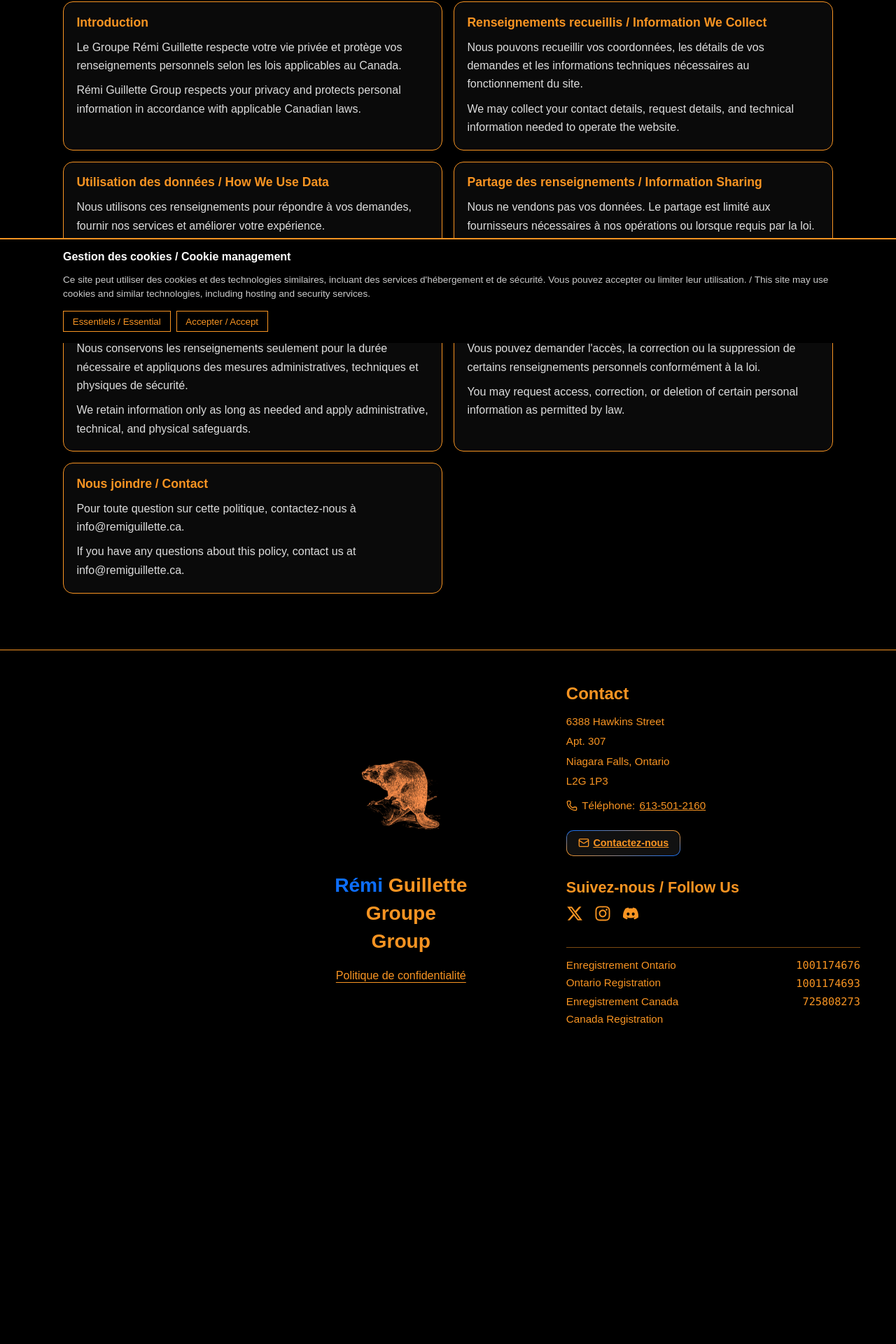
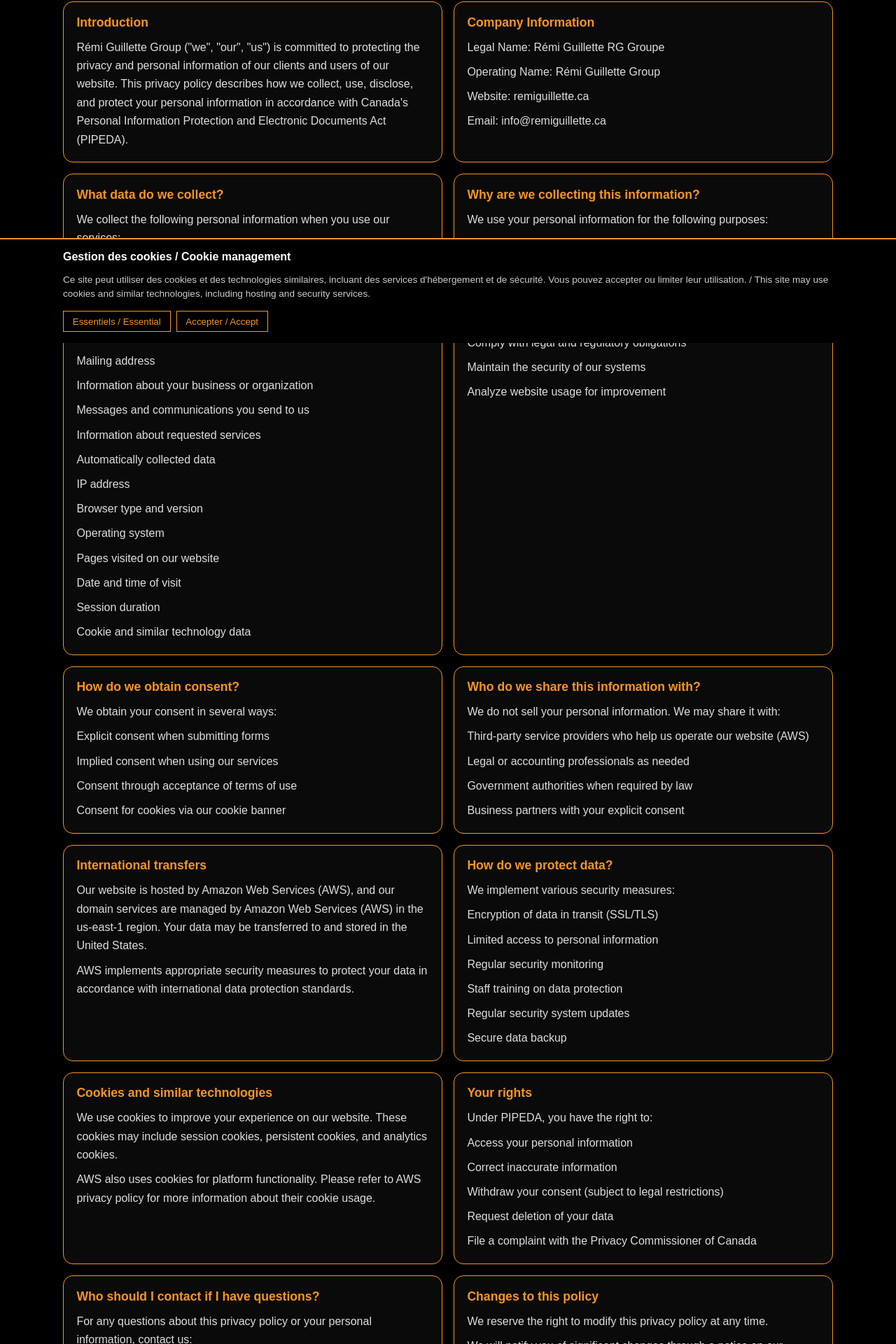
Before and after one commit to remiguillette/BeaverNet-3.2, a React (Vite) app: page /privacy-policy in a window 1280 px wide. Shown: the part 310-2230 px from the top of the page at 70% size. Before the commit the page ends 1830 px from the top, so only its background shows below. Built offline with nearby package versions, Linux system fonts and the light colour scheme; no server answers.

Commit message:
Add Part 2 privacy policy sections and disclosures

```diff
--- a/src/pages/PrivacyPolicy.tsx
+++ b/src/pages/PrivacyPolicy.tsx
@@ -10,50 +10,122 @@
   {
     title: "Introduction",
     body: [
-      "Le Groupe Rémi Guillette respecte votre vie privée et protège vos renseignements personnels selon les lois applicables au Canada.",
-      "Rémi Guillette Group respects your privacy and protects personal information in accordance with applicable Canadian laws.",
+      "Rémi Guillette Group (\"we\", \"our\", \"us\") is committed to protecting the privacy and personal information of our clients and users of our website. This privacy policy describes how we collect, use, disclose, and protect your personal information in accordance with Canada's Personal Information Protection and Electronic Documents Act (PIPEDA).",
     ],
   },
   {
-    title: "Renseignements recueillis / Information We Collect",
+    title: "Company Information",
     body: [
-      "Nous pouvons recueillir vos coordonnées, les détails de vos demandes et les informations techniques nécessaires au fonctionnement du site.",
-      "We may collect your contact details, request details, and technical information needed to operate the website.",
+      "Legal Name: Rémi Guillette RG Groupe",
+      "Operating Name: Rémi Guillette Group",
+      "Website: remiguillette.ca",
+      "Email: info@remiguillette.ca",
     ],
   },
   {
-    title: "Utilisation des données / How We Use Data",
+    title: "What data do we collect?",
     body: [
-      "Nous utilisons ces renseignements pour répondre à vos demandes, fournir nos services et améliorer votre expérience.",
-      "We use this information to respond to inquiries, provide services, and improve your experience.",
+      "We collect the following personal information when you use our services:",
+      "Personal information provided directly",
+      "Full name (first and last name)",
+      "Email address",
+      "Phone number",
+      "Mailing address",
+      "Information about your business or organization",
+      "Messages and communications you send to us",
+      "Information about requested services",
+      "Automatically collected data",
+      "IP address",
+      "Browser type and version",
+      "Operating system",
+      "Pages visited on our website",
+      "Date and time of visit",
+      "Session duration",
+      "Cookie and similar technology data",
     ],
   },
   {
-    title: "Partage des renseignements / Information Sharing",
+    title: "Why are we collecting this information?",
     body: [
-      "Nous ne vendons pas vos données. Le partage est limité aux fournisseurs nécessaires à nos opérations ou lorsque requis par la loi.",
-      "We do not sell your data. Sharing is limited to providers required for operations or when legally required.",
+      "We use your personal information for the following purposes:",
+      "Provide our professional consulting services",
+      "Communicate with you about our services",
+      "Process your requests and respond to your inquiries",
+      "Improve our website and services",
+      "Comply with legal and regulatory obligations",
+      "Maintain the security of our systems",
+      "Analyze website usage for improvement",
     ],
   },
   {
-    title: "Conservation et sécurité / Retention and Security",
+    title: "How do we obtain consent?",
     body: [
-      "Nous conservons les renseignements seulement pour la durée nécessaire et appliquons des mesures administratives, techniques et physiques de sécurité.",
-      "We retain information only as long as needed and apply administrative, technical, and physical safeguards.",
+      "We obtain your consent in several ways:",
+      "Explicit consent when submitting forms",
+      "Implied consent when using our services",
+      "Consent through acceptance of terms of use",
+      "Consent for cookies via our cookie banner",
     ],
   },
   {
-    title: "Vos droits / Your Rights",
+    title: "Who do we share this information with?",
     body: [
-      "Vous pouvez demander l'accès, la correction ou la suppression de certains renseignements personnels conformément à la loi.",
-      "You may request access, correction, or deletion of certain personal information as permitted by law.",
+      "We do not sell your personal information. We may share it with:",
+      "Third-party service providers who help us operate our website (AWS)",
+      "Legal or accounting professionals as needed",
+      "Government authorities when required by law",
+      "Business partners with your explicit consent",
     ],
   },
   {
-    title: "Nous joindre / Contact",
+    title: "International transfers",
     body: [
-      "Pour toute question sur cette politique, contactez-nous à info@remiguillette.ca.",
-      "If you have any questions about this policy, contact us at info@remiguillette.ca.",
+      "Our website is hosted by Amazon Web Services (AWS), and our domain services are managed by Amazon Web Services (AWS) in the us-east-1 region. Your data may be transferred to and stored in the United States.",
+      "AWS implements appropriate security measures to protect your data in accordance with international data protection standards.",
+    ],
+  },
+  {
+    title: "How do we protect data?",
+    body: [
+      "We implement various security measures:",
+      "Encryption of data in transit (SSL/TLS)",
+      "Limited access to personal information",
+      "Regular security monitoring",
+      "Staff training on data protection",
+      "Regular security system updates",
+      "Secure data backup",
+    ],
+  },
+  {
+    title: "Cookies and similar technologies",
+    body: [
+      "We use cookies to improve your experience on our website. These cookies may include session cookies, persistent cookies, and analytics cookies.",
+      "AWS also uses cookies for platform functionality. Please refer to AWS privacy policy for more information about their cookie usage.",
+    ],
+  },
+  {
+    title: "Your rights",
+    body: [
+      "Under PIPEDA, you have the right to:",
+      "Access your personal information",
+      "Correct inaccurate information",
+      "Withdraw your consent (subject to legal restrictions)",
+      "Request deletion of your data",
+      "File a complaint with the Privacy Commissioner of Canada",
+    ],
+  },
+  {
+    title: "Who should I contact if I have questions?",
+    body: [
+      "For any questions about this privacy policy or your personal information, contact us:",
+      "info@remiguillette.ca",
+    ],
+  },
+  {
+    title: "Changes to this policy",
+    body: [
+      "We reserve the right to modify this privacy policy at any time.",
+      "We will notify you of significant changes through a notice on our website or by email if you have provided your email address.",
     ],
   },
 ];
```
